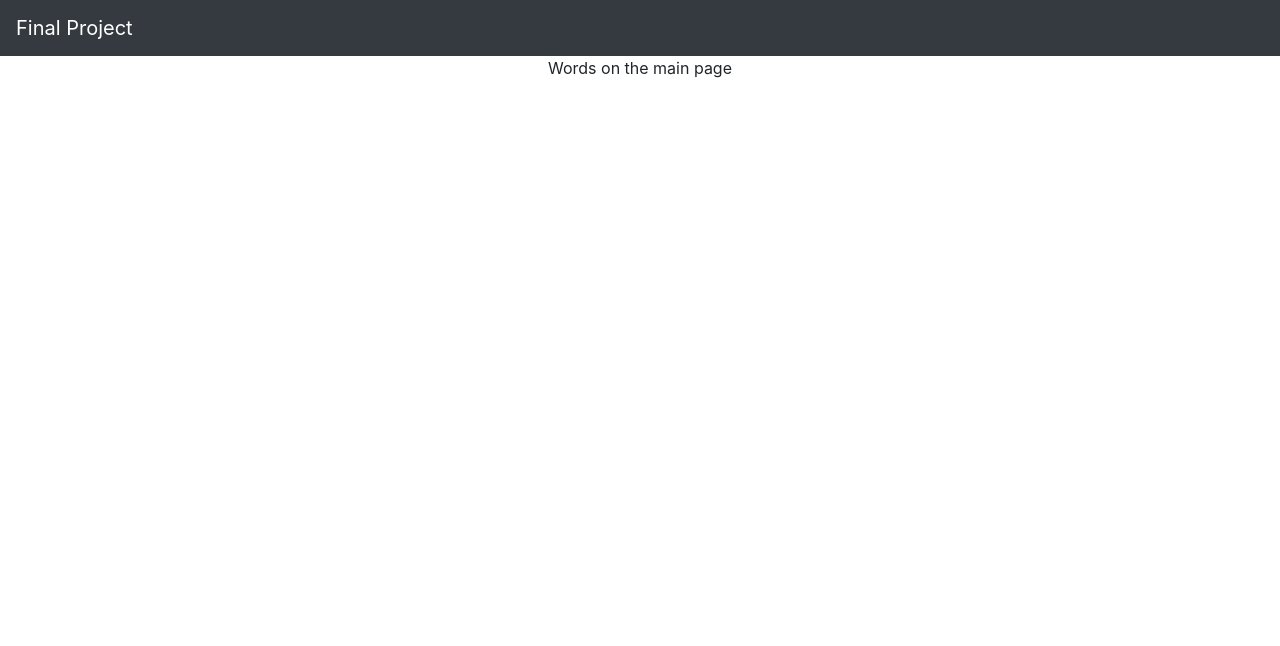
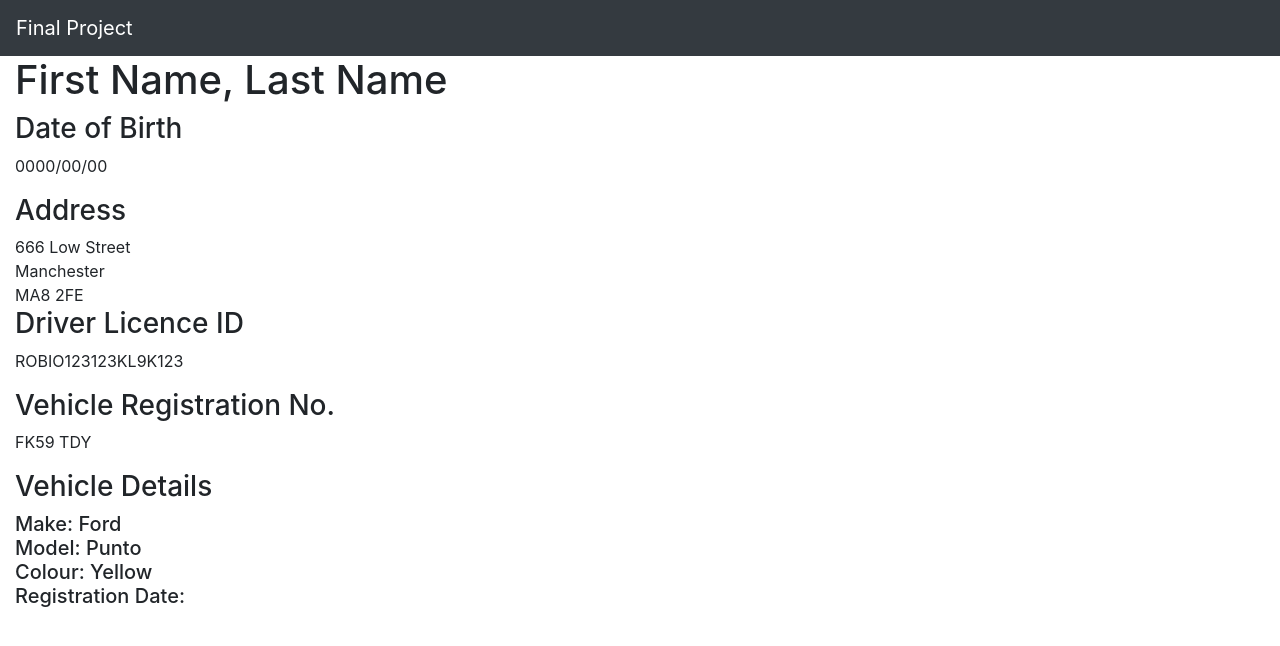
Before and after one commit to the-winning-team-for-this-project/frontend, a React (Create React App) app: page / in a window 1280 px wide. Shown: the top 646 px of the page. Built offline with nearby package versions, Linux system fonts and the light colour scheme.

Commit message:
profile skeleton

```diff
--- a/package.json
+++ b/package.json
@@ -12,7 +12,7 @@
     "react-bootstrap": "^1.6.0",
     "react-dom": "^17.0.2",
     "react-router-dom": "^5.2.0",
-    "react-scripts": "4.0.3",
+    "react-scripts": "^4.0.3",
     "web-vitals": "^1.1.2"
   },
   "scripts": {
--- a/src/App.css
+++ b/src/App.css
@@ -1,38 +1,31 @@
-.App {
-  text-align: center;
-}
+    /* Remove the navbar's default margin-bottom and rounded borders */
+    .navbar {
+      margin-bottom: 0;
+      border-radius: 0;
+    }
 
-.App-logo {
-  height: 40vmin;
-  pointer-events: none;
-}
+    /* Set height of the grid so .sidenav can be 100% (adjust as needed) */
+    .row.content {height: 450px}
 
-@media (prefers-reduced-motion: no-preference) {
-  .App-logo {
-    animation: App-logo-spin infinite 20s linear;
-  }
-}
+    /* Set gray background color and 100% height */
+    .sidenav {
+      padding-top: 20px;
+      background-color: #f1f1f1;
+      height: 100%;
+    }
 
-.App-header {
-  background-color: #282c34;
-  min-height: 100vh;
-  display: flex;
-  flex-direction: column;
-  align-items: center;
-  justify-content: center;
-  font-size: calc(10px + 2vmin);
-  color: white;
-}
+    /* Set black background color, white text and some padding */
+    footer {
+      background-color: #555;
+      color: white;
+      padding: 15px;
+    }
 
-.App-link {
-  color: #61dafb;
-}
-
-@keyframes App-logo-spin {
-  from {
-    transform: rotate(0deg);
-  }
-  to {
-    transform: rotate(360deg);
-  }
-}
+    /* On small screens, set height to 'auto' for sidenav and grid */
+    @media screen and (max-width: 767px) {
+      .sidenav {
+        height: auto;
+        padding: 15px;
+      }
+      .row.content {height:auto;}
+    }
--- a/src/components/Main.jsx
+++ b/src/components/Main.jsx
@@ -1,17 +1,19 @@
 import React from 'react'
 import Nav from './Navbar'
 import Container from 'react-bootstrap/Container'
+import Profile from './Profile'
+import ProfileContent from './ProfileContent'
 
 
 const Main = () => {
     return (
         <>
         <Nav />
-        <Container>
-        <p>Words on the main page</p>
-        </Container>
+        <Container></Container>
+        <ProfileContent/>
+        <Profile/>
         </>
     )
 }
 
-export default Main
+export default Main;
--- /dev/null
+++ b/src/components/Profile.js
@@ -0,0 +1,9 @@
+import React from 'react';
+
+function Profile() {
+  return (
+    <></>
+  );
+}
+
+export default Profile;
--- /dev/null
+++ b/src/components/ProfileContent.js
@@ -0,0 +1,70 @@
+import React, { Component } from 'react';
+
+class ProfileContent extends Component {
+  render () {
+    return (
+<div>
+  <title>Profile</title>
+
+<body>
+
+
+<div class="container-fluid text-center">
+  <div class="row content">
+    <div class="col-sm-8 text-left">
+
+      <h1>First Name, Last Name</h1>
+
+     <h3>Date of Birth</h3>
+      <p>0000/00/00</p>
+
+      <h3>Address</h3>
+           666 Low Street <br/>
+            Manchester <br/>
+           MA8 2FE <br/>
+
+      <h3>Driver Licence ID</h3>
+      <p>ROBIO123123KL9K123</p>
+
+      <h3>Vehicle Registration No.</h3>
+      <p>FK59 TDY</p>
+
+      <h3>Vehicle Details</h3>
+      <h5>
+
+             Make: Ford <br/>
+            Model: Punto <br/>
+            Colour: Yellow <br/>
+            Registration Date: <br/>
+
+            </h5>
+
+</div>
+  </div>
+</div>
+
+{/* /* "registrationID": "112111",
+    "registrationDate": "2002-11-11",
+    "vehicleRegistrationNo": "FK59 TDY",
+    "make": "Ford",
+    "model": "Punto",
+    "colour": "Yellow",
+    "forename": "Karen",
+    "surname": "Robertson",
+    "address": {
+        "streetAddress" "666 Low Street",
+        "city": "Manchester",
+        "postalCode": "MT11 5DD"
+
+    "dateOfBirth": "1975-02-06",
+    "driverLicenceID": "ROBIO123123KL9K123" */ }
+
+
+
+</body>
+</div>
+
+    );
+}}
+
+export default ProfileContent;
```
Also changed, not shown: 1 other file (tests, documents, lock files or other folders).
